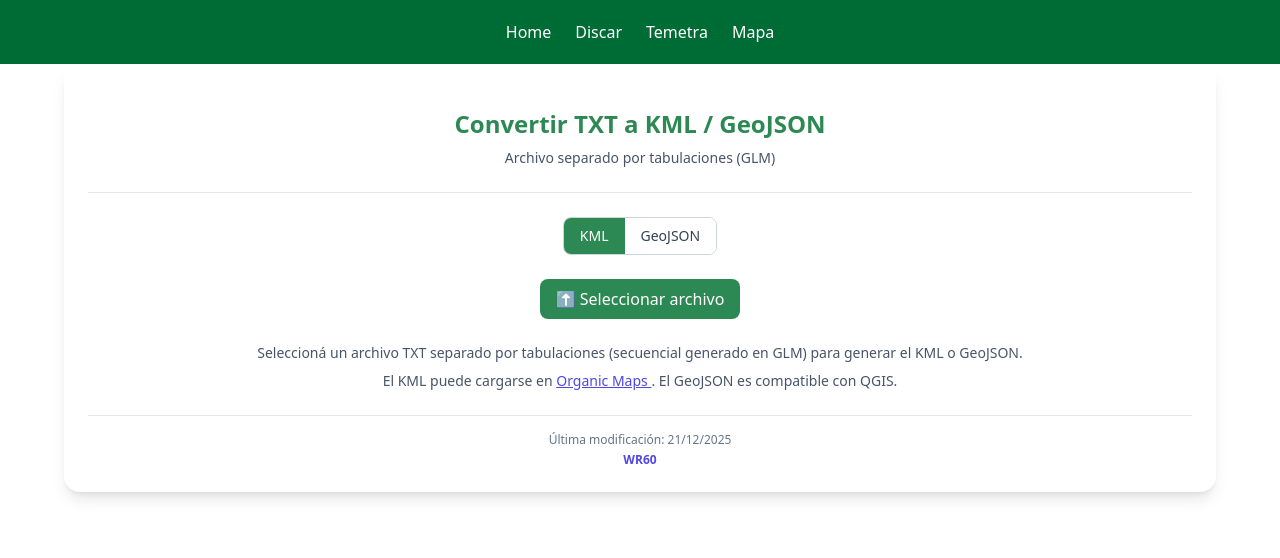
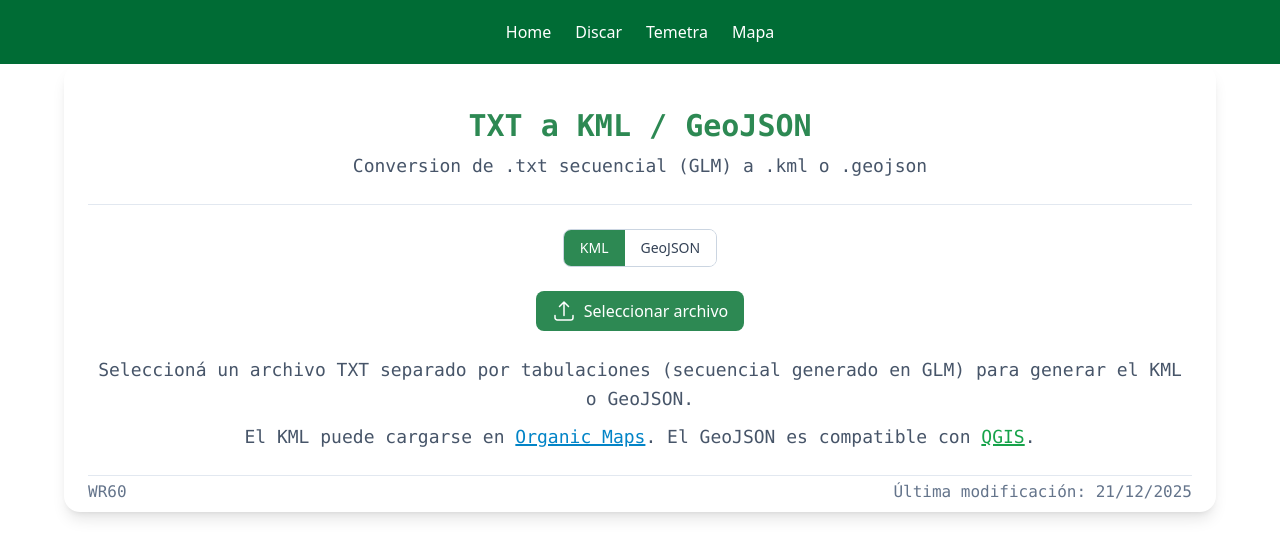
Before and after one commit to ruminahuelwalter/tomaestados, an Angular app: page /mapa in a window 1280 px wide. Shown: the top 558 px of the page. Built offline with nearby package versions, Linux system fonts and the light colour scheme.

Commit message:
mod: estilos en el texto

```diff
--- a/src/app/components/discar-comercial/discar-comercial.component.html
+++ b/src/app/components/discar-comercial/discar-comercial.component.html
@@ -36,7 +36,7 @@
         (change)="onFileSelected($event)"
       />
 
-      <p *ngIf="!previewData.length" class="text-slate-600 text-lg leading-relaxed max-w-3xl font-mono  text-center">
+      <p *ngIf="!previewData.length" class="text-slate-600 text-lg leading-relaxed max-w-3xl font-mono  text-center max-md:text-sm">
         Selecciona un archivo de exportación de lectura de acumuladores (.CSV) de Discar.
         Se agregan los campos <a class="underline decoration-2 decoration-sky-500">Medidor</a>, <a class="underline decoration-2 decoration-yellow-400">kWh</a> y <a class="underline decoration-2 decoration-sky-500">Fecha</a>, y se genera un TXT separado por tabulaciones listo
         para subir a GLM.
--- a/src/app/components/generar-kml/generar-kml.component.html
+++ b/src/app/components/generar-kml/generar-kml.component.html
@@ -1,13 +1,13 @@
 <div class="flex justify-center items-start">
-  <div class="w-full max-w-6xl bg-white rounded-2xl shadow-lg p-6 space-y-6">
+  <div class="w-full max-w-6xl bg-white rounded-2xl shadow-lg p-6 pb-2 space-y-6">
 
     <!-- HEADER -->
     <div class="text-center space-y-2 pt-5">
-      <h2 class="text-2xl font-semibold text-[#2D8953]">
-        Convertir TXT a KML / GeoJSON
+      <h2 class="text-3xl font-semibold font-mono text-[#2D8953]">
+        TXT a KML / GeoJSON
       </h2>
-      <p class="text-sm text-slate-600">
-        Archivo separado por tabulaciones (GLM)
+      <p class="text-lg font-mono text-slate-600">
+        Conversion de .txt secuencial (GLM) a .kml o .geojson
       </p>
     </div>
 
@@ -56,7 +56,10 @@
         class="inline-flex items-center gap-2 px-4 py-2 rounded-lg
                bg-[#2D8953] text-white hover:bg-[#2fb466] transition"
       >
-        ⬆ Seleccionar archivo
+      <svg xmlns="http://www.w3.org/2000/svg" fill="none" viewBox="0 0 24 24" stroke-width="1.5" stroke="currentColor" class="size-6">
+          <path stroke-linecap="round" stroke-linejoin="round" d="M3 16.5v2.25A2.25 2.25 0 0 0 5.25 21h13.5A2.25 2.25 0 0 0 21 18.75V16.5m-13.5-9L12 3m0 0 4.5 4.5M12 3v13.5" />
+        </svg>
+        Seleccionar archivo
       </button>
     </div>
 
@@ -67,28 +70,52 @@
       <button
         type="button"
         (click)="clearData()"
-        class="px-4 py-2 rounded-lg bg-red-600 text-white hover:bg-red-700 transition"
+        class="px-4 py-2 rounded-lg inline-flex bg-red-600 text-white hover:bg-red-700 transition"
       >
-        🗑 Borrar datos
+      <svg xmlns="http://www.w3.org/2000/svg" fill="none" viewBox="0 0 24 24"   stroke-width="1.5" stroke="currentColor" class="size-6">
+         <path stroke-linecap="round" stroke-linejoin="round" d="m14.74 9-.346 9m-4.788 0L9.26 9m9.968-3.21c.342.052.682.107 1.022.166m-1.022-.165L18.16 19.673a2.25 2.25 0 0 1-2.244 2.077H8.084a2.25 2.25 0 0 1-2.244-2.077L4.772 5.79m14.456 0a48.108 48.108 0 0 0-3.478-.397m-12 .562c.34-.059.68-.114 1.022-.165m0 0a48.11 48.11 0 0 1 3.478-.397m7.5 0v-.916c0-1.18-.91-2.164-2.09-2.201a51.964 51.964 0 0 0-3.32 0c-1.18.037-2.09 1.022-2.09 2.201v.916m7.5 0a48.667 48.667 0 0 0-7.5 0" />
+      </svg>
+        Borrar datos
       </button>
 
       <button
         *ngIf="kmlData"
         type="button"
         (click)="downloadKML()"
-        class="px-4 py-2 rounded-lg bg-emerald-600 text-white hover:bg-emerald-700 transition"
+        class="px-4 py-2 rounded-lg inline-flex bg-emerald-600 text-white hover:bg-emerald-700 transition"
       >
-        ⬇ Descargar KML
+      <svg xmlns="http://www.w3.org/2000/svg" fill="none" viewBox="0 0 24 24" stroke-width="1.5" stroke="currentColor" class="size-6">
+          <path stroke-linecap="round" stroke-linejoin="round" d="M3 16.5v2.25A2.25 2.25 0 0 0 5.25 21h13.5A2.25 2.25 0 0 0 21 18.75V16.5M16.5 12 12 16.5m0 0L7.5 12m4.5 4.5V3" />
+        </svg>
+        Descargar KML
       </button>
 
       <button
         *ngIf="geoJsonData"
         type="button"
         (click)="downloadGeoJSON()"
-        class="px-4 py-2 rounded-lg bg-emerald-600 text-white hover:bg-emerald-700 transition"
+        class="px-4 py-2 rounded-lg inline-flex bg-emerald-600 text-white hover:bg-emerald-700 transition"
       >
-        ⬇ Descargar GeoJSON
+        Descargar GeoJSON
       </button>
+
+
+    </div>
+
+     <!-- INFO -->
+    <div class="space-y-2 text-center text-lg max-md:text-sm leading-relaxed font-mono text-slate-600">
+      <p *ngIf="!previewData.length">
+        Seleccioná un archivo TXT separado por tabulaciones (secuencial generado en GLM)
+        para generar el KML o GeoJSON.
+      </p>
+      <p *ngIf="!previewData.length">
+        El KML puede cargarse en
+        <a href="https://organicmaps.app/es/"
+           target="_blank"
+           class="text-sky-600 decoration-2 underline ">
+          Organic Maps</a>.
+        El GeoJSON es compatible con <a href="https://qgis.org/" target="_blank" class="text-green-600 decoration-2 underline">QGIS</a>.
+      </p>
     </div>
 
     <!-- PREVIEW TABLE -->
@@ -121,29 +148,10 @@
       </div>
     </div>
 
-    <!-- INFO -->
-    <div class="space-y-2 text-center text-sm text-slate-600">
-      <p *ngIf="!previewData.length">
-        Seleccioná un archivo TXT separado por tabulaciones (secuencial generado en GLM)
-        para generar el KML o GeoJSON.
-      </p>
-
-      <p>
-        El KML puede cargarse en
-        <a href="https://organicmaps.app/es/"
-           target="_blank"
-           class="text-indigo-600 underline">
-          Organic Maps
-        </a>.
-        El GeoJSON es compatible con QGIS.
-      </p>
+    <!-- FOOTER -->
+     <div class="pt-1 border-t border-slate-200 text-base text-slate-500 flex justify-between font-mono">
+      <span>WR60</span>
+      <span>Última modificación: 21/12/2025</span>
     </div>
-
-    <!-- FOOTER -->
-    <div class="pt-4 border-t border-slate-200 text-center text-xs text-slate-500">
-      <p>Última modificación: 21/12/2025</p>
-      <p class="font-semibold text-indigo-600 mt-1">WR60</p>
-    </div>
-
   </div>
 </div>
--- a/src/app/home/home.component.html
+++ b/src/app/home/home.component.html
@@ -2,7 +2,7 @@
 
   <!-- HERO -->
   <section class="text-center space-y-4">
-    <h1 class="text-5xl font-bold font-mono text-[#55926D] sm:text-4xl">
+    <h1 class="text-5xl font-bold font-mono text-[#55926D] sm:text-4xl max-md:text-base">
       Herramientas Tomaestados
     </h1>
 
@@ -18,7 +18,7 @@
         </a>
 
       </div>
-    <p class="text-slate-600 pt-5 sm:pt-1 text-2xl sm:text-1xl font-mono">
+    <p class="text-slate-600 pt-5 sm:pt-1 text-2xl sm:text-1xl font-mono max-md:text-sm">
       Herramientas para convertir, visualizar y trabajar con datos geográficos
     </p>
   </section>
```
